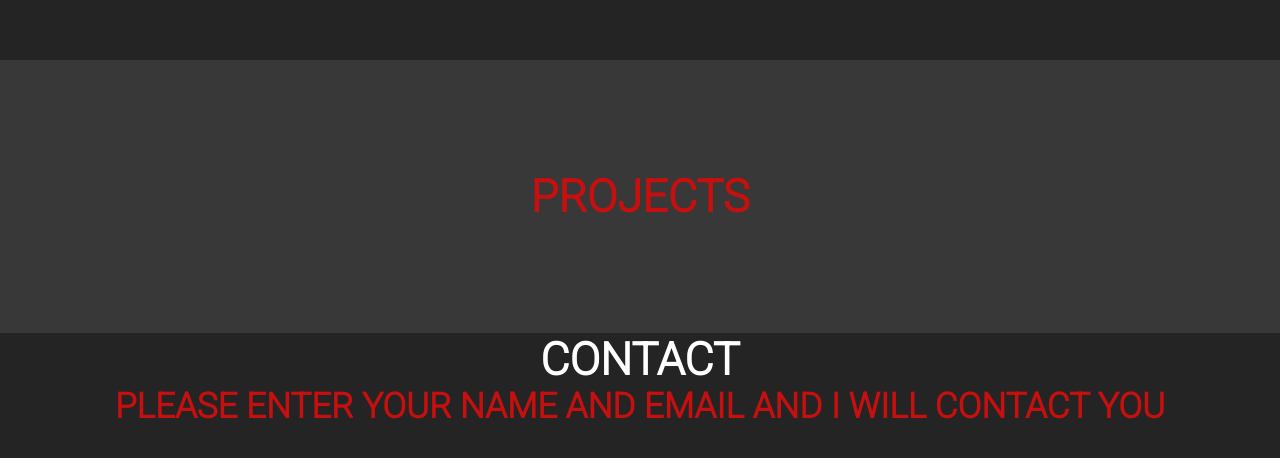
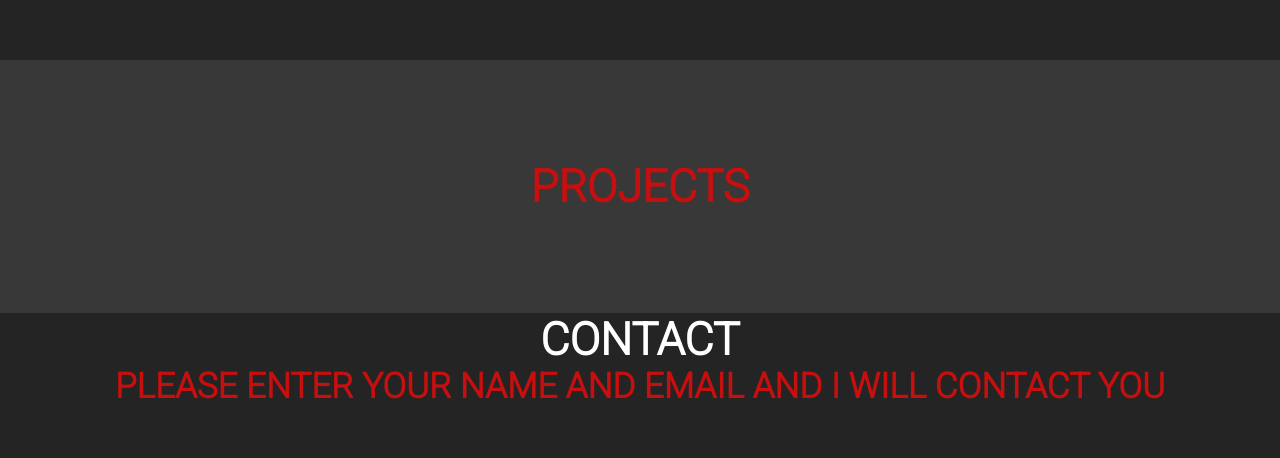
Before and after one commit to GvNiekerk/Project1, a React (Create React App) app: page / in a window 1280 px wide. Shown: the part 2340-2798 px from the top of the page. Built offline with nearby package versions, Linux system fonts and the light colour scheme.

Commit message:
changed-align

```diff
--- a/src/App.js
+++ b/src/App.js
@@ -48,7 +48,7 @@ function App() {
         <h1 className="Menu-Header" style={{ color: "#FFFFFF", fontSize: 45 }}>EXPERIENCE</h1>
       </div>
       <div id="projects" className="Light-Section">
-        <h1 className="Menu-Header" style={{ color: "#c60f0f", fontSize: 45, padding : 10 }}>PROJECTS</h1>
+        <h1 className="Menu-Header" style={{ color: "#c60f0f", fontSize: 45, textAlign : top }}>PROJECTS</h1>
       </div>
       <div id="contact" className="Dark-Section">
         <h1 className="Menu-Header" style={{ color: "#FFFFFF", fontSize: 45 }}>CONTACT</h1>
```
